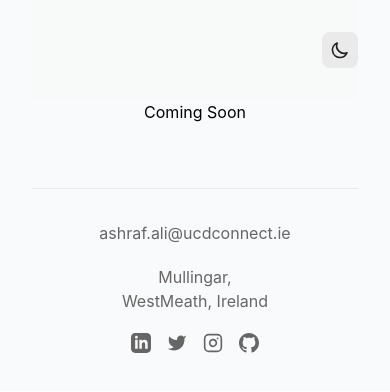
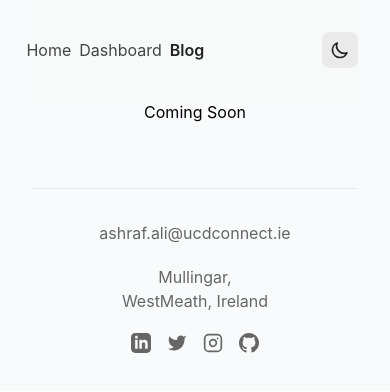
Before and after one commit to ash-xyz/webpage, a Next.js app: page /blog in a window 390 px wide. Shown: the top 392 px of the page. Built offline with nearby package versions, Linux system fonts and the light colour scheme.

Commit message:
Removed hiding of navbar until I implement mobilemenu

```diff
--- a/components/Container.tsx
+++ b/components/Container.tsx
@@ -18,7 +18,7 @@ function NavItem({ href, text }: { href: string, text: string }) {
                     isActive
                         ? 'font-semibold text-gray-800 dark:text-gray-200'
                         : 'font-normal text-gray-600 dark:text-gray-400',
-                    'hidden md:inline-block p-1 sm:px-3 sm:py-2 rounded-lg hover:bg-gray-200 dark:hover:bg-gray-800 transition-all'
+                    'md:inline-block p-1 sm:px-3 sm:py-2 rounded-lg hover:bg-gray-200 dark:hover:bg-gray-800 transition-all'
                 )}
             >
                 <span className="capsize">{text}</span>
```
